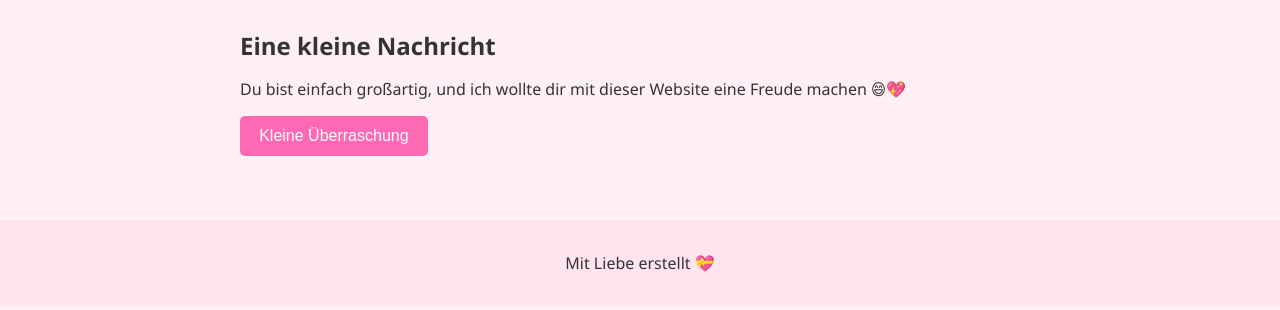
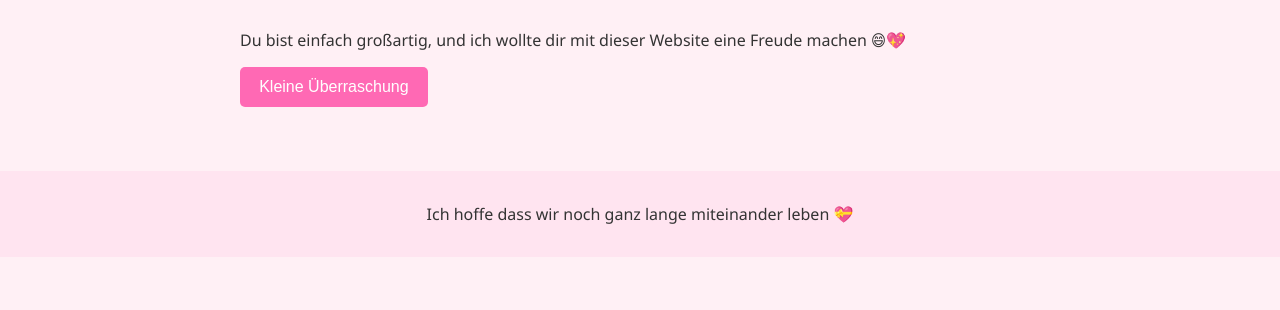
Before and after one commit to TxlerG0815/Antonia-Tyler, a plain HTML site: page index.html in a window 1280 px wide. Shown: the part 394-704 px from the top of the page. Drawn offline with Linux system fonts and the light colour scheme.

Commit message:
Update index.html

```diff
--- a/index.html
+++ b/index.html
@@ -25,14 +25,13 @@
         </section>
 
         <section class="message">
-            <h2>Eine kleine Nachricht</h2>
             <p>Du bist einfach großartig, und ich wollte dir mit dieser Website eine Freude machen 😄💖</p>
             <button onclick="showSurprise()">Kleine Überraschung</button>
         </section>
     </main>
 
     <footer>
-        <p>Mit Liebe erstellt 💝</p>
+        <p>Ich hoffe dass wir noch ganz lange miteinander leben 💝</p>
     </footer>
 
     <script src="script.js"></script>
```
